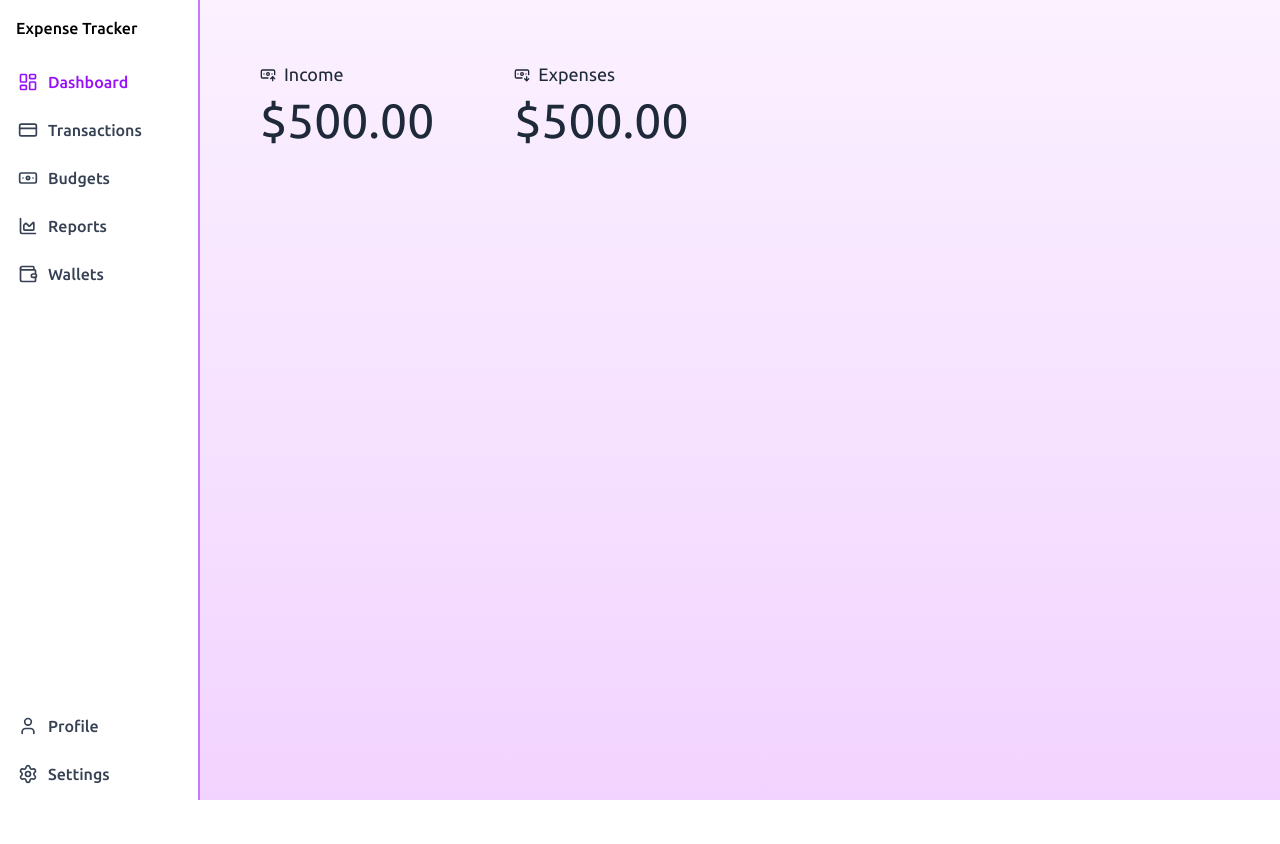
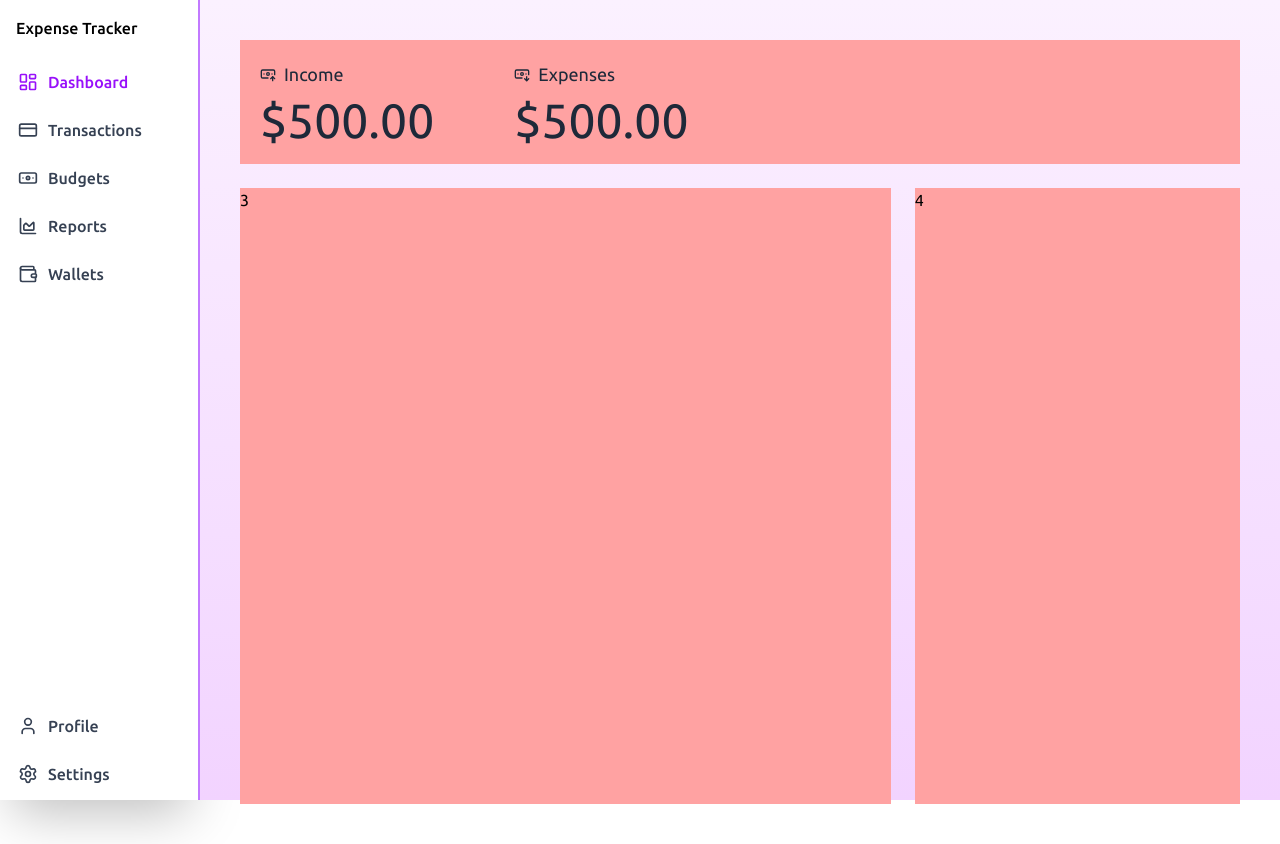
Before and after one commit to trinidj/expense-tracker, a Vue app: page /dashboard in a window 1280 px wide. Before the commit the page ends 800 px from the top, so only its background shows below. Built offline with nearby package versions, Linux system fonts and the light colour scheme.

Commit message:
feat: implement grid-based layout system for dashboard

```diff
--- a/src/views/Dashboard.vue
+++ b/src/views/Dashboard.vue
@@ -4,8 +4,8 @@
 
 <template>
   <section class="flex-1">
-    <div class="p-10">
-      <div class="flex flex-row gap-20 p-5 text-gray-800">
+    <div class="grid grid-cols-[2fr_1fr] grid-rows-5 p-10 gap-4 md:gap-6 lg:gap-6">
+      <div class="flex gap-20 p-5 text-gray-800 bg-red-300 col-span-2">
         <div class="flex flex-col gap-2">
           <h1 class="flex items-center gap-2 text-lg">
             <BanknoteArrowUp
@@ -26,6 +26,9 @@
           <h2 class="text-5xl">$500.00</h2>
         </div>
       </div>
+
+      <div class="row-span-6 row-start-2 bg-red-300">3</div>
+      <div class="row-span-6 row-start-2 bg-red-300">4</div>
     </div>
   </section>
 </template>
```
